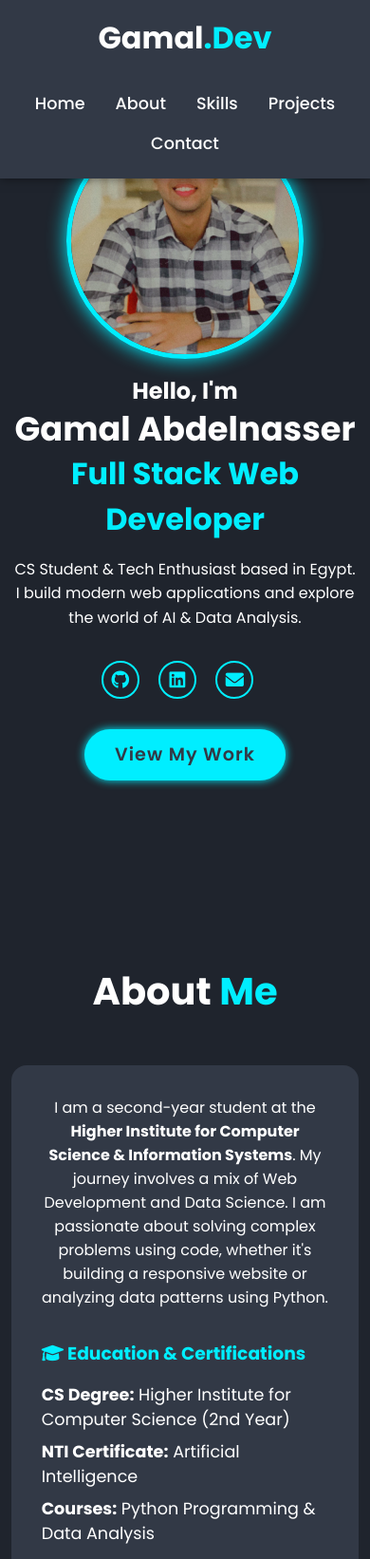
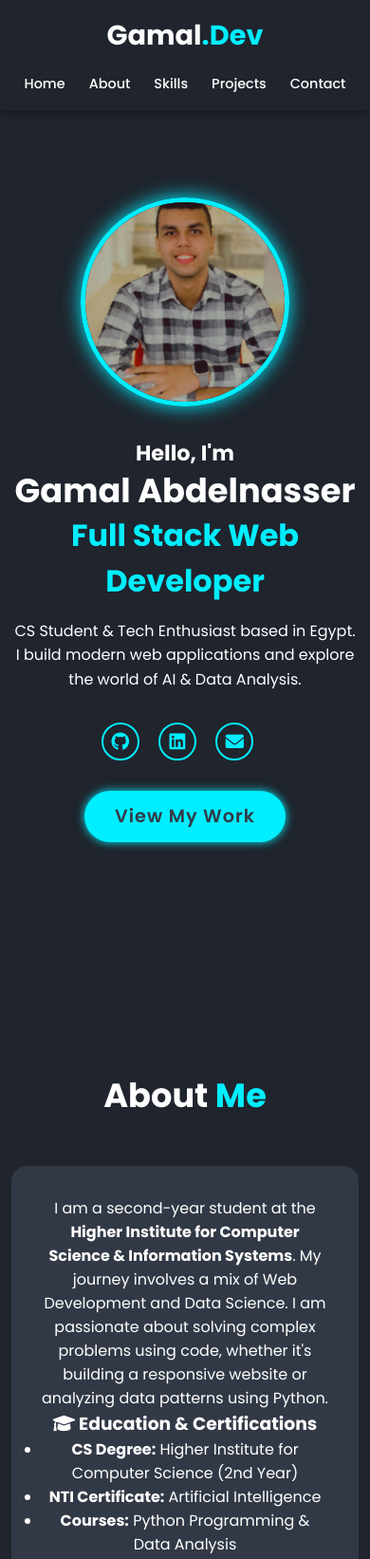
Before and after one commit to bjmal4238-maker/Portfolio, a plain HTML site: page index.html in a window 390 px wide. Shown: the top 1642 px of the page at 95% size. Drawn offline with Linux system fonts and the light colour scheme.

Commit message:
Refactor CSS styles and improve responsiveness

```diff
--- a/style.css
+++ b/style.css
@@ -24,7 +24,7 @@
 body {
     background: var(--bg-color);
     color: var(--text-color);
-    overflow-x: hidden; /* يمنع ظهور شريط تمرير بالعرض */
+    overflow-x: hidden;
 }
 
 /* --- تنسيق الهيدر (Navbar) --- */
@@ -34,20 +34,19 @@ header {
     left: 0;
     width: 100%;
     padding: 1.5rem 9%;
-    background: var(--bg-color);
+    background: var(--bg-color); /* لون الخلفية عشان يغطي اللي تحته */
     display: flex;
     justify-content: space-between;
     align-items: center;
-    z-index: 100;
+    z-index: 1000; /* رقم عالي عشان يفضل فوق كل حاجة */
     box-shadow: 0 0 10px rgba(0, 0, 0, 0.5);
-    transition: .3s;
 }
 
 .logo {
-    font-size: 2rem;
+    font-size: 1.8rem;
     color: var(--text-color);
     font-weight: 700;
-    cursor: pointer;
+    white-space: nowrap; /* يمنع نزول الاسم سطرين */
 }
 
 .logo span {
@@ -78,7 +77,7 @@ header {
 /* --- تنسيق القسم الرئيسي (Hero Section) --- */
 section {
     min-height: 100vh;
-    padding: 10rem 9% 2rem; /* مسافات للكمبيوتر */
+    padding: 10rem 9% 2rem;
 }
 
 .hero {
@@ -151,14 +150,7 @@ section {
     transition: .5s ease;
 }
 
-.btn:hover {
-    box-shadow: none;
-    background: transparent;
-    border: 2px solid var(--main-color);
-    color: var(--main-color);
-}
-
-/* --- تنسيق صورة البروفايل --- */
+/* --- تنسيق الصورة --- */
 .hero-img {
     flex: 1;
     display: flex;
@@ -184,78 +176,45 @@ section {
     object-fit: cover;
 }
 
-.img-box:hover {
-    box-shadow: 0 0 40px var(--main-color);
-}
-
-/* --- العناوين العامة --- */
+/* --- باقي الأقسام --- */
 .heading {
     text-align: center;
     font-size: 3rem;
     margin-bottom: 3rem;
 }
+.heading span { color: var(--main-color); }
 
-.heading span {
-    color: var(--main-color);
-}
-
-/* --- الأقسام (About, Skills, Projects) --- */
-.about-content,
-.contact-form,
-.skill-card,
-.project-card {
+.about-content, .contact-form, .skill-card, .project-card {
     background: var(--second-bg-color);
     padding: 2rem;
     border-radius: 1rem;
     text-align: center;
-    transition: 0.5s;
 }
 
-.about-content { text-align: center; }
-.education-box { margin-top: 2rem; text-align: left; }
-.education-box h3 { color: var(--main-color); margin-bottom: 1rem; }
-.education-box ul li { list-style: none; margin-bottom: 0.5rem; font-size: 1.1rem; }
-
-/* Grid Systems */
 .skills-container, .projects-container {
     display: grid;
-    grid-template-columns: repeat(auto-fit, minmax(250px, 1fr)); /* تحسين التجاوب */
+    grid-template-columns: repeat(auto-fit, minmax(250px, 1fr));
     gap: 2rem;
 }
 
-.skill-card:hover, .project-card:hover {
-    border: 1px solid var(--main-color);
-    transform: translateY(-5px);
-}
-
 .skill-card i { font-size: 3rem; color: var(--main-color); margin-bottom: 1rem; }
-.project-info h3 { font-size: 1.5rem; margin-bottom: 1rem; }
 .tags span { display: inline-block; background: #000; color: var(--main-color); padding: 5px 10px; border-radius: 5px; font-size: 0.8rem; margin: 5px; }
 .links { margin-top: 1.5rem; }
-.btn-small { display: inline-block; padding: 0.5rem 1.5rem; background: transparent; border: 2px solid var(--main-color); color: var(--main-color); border-radius: 2rem; font-weight: 600; transition: 0.3s; }
-.btn-small:hover { background: var(--main-color); color: var(--second-bg-color); }
+.btn-small { display: inline-block; padding: 0.5rem 1.5rem; border: 2px solid var(--main-color); color: var(--main-color); border-radius: 2rem; font-weight: 600; transition: 0.3s; }
 
-/* --- قسم Contact --- */
+/* Contact Styles */
 .contact-container {
     display: flex;
     justify-content: center;
-    align-items: flex-start;
     gap: 3rem;
     flex-wrap: wrap;
 }
-
-.contact-info { flex: 1; max-width: 500px; }
-.contact-info h3 { font-size: 2rem; margin-bottom: 1rem; }
-.contact-info p { margin-bottom: 2rem; }
+.contact-info { flex: 1; max-width: 500px; text-align: left; }
 .info-box .item { display: flex; align-items: center; gap: 1rem; margin-bottom: 1.5rem; }
 .info-box .item i { font-size: 1.2rem; color: var(--main-color); width: 45px; height: 45px; background: var(--second-bg-color); border-radius: 50%; display: flex; justify-content: center; align-items: center; }
+.contact-form { flex: 1; max-width: 600px; }
+.contact-form input, .contact-form textarea { width: 100%; padding: 1rem; background: var(--bg-color); color: white; margin-bottom: 1rem; border-radius: 0.5rem; }
 
-.contact-form { flex: 1; max-width: 600px; }
-.contact-form input, .contact-form textarea { width: 100%; padding: 1rem; font-size: 1rem; color: var(--text-color); background: var(--bg-color); border-radius: 0.5rem; margin-bottom: 1rem; }
-.contact-form input:focus, .contact-form textarea:focus { border: 1px solid var(--main-color); }
-.contact-form .btn { margin-top: 1rem; cursor: pointer; border: none; }
-
-/* Footer */
 footer {
     background: var(--second-bg-color);
     padding: 2rem 9%;
@@ -263,75 +222,72 @@ footer {
     margin-top: auto;
 }
 
-/* ========================================= */
-/* === ميديا كويري (تعديلات الموبايل) === */
-/* ========================================= */
+/* ================================================= */
+/* === التعديلات الخاصة بالموبايل (الحل الجذري) === */
+/* ================================================= */
 
 @media (max-width: 991px) {
-    /* للتابلت واللابتوب الصغير */
     header { padding: 2rem 3%; }
     section { padding: 10rem 3% 2rem; }
+    .contact-info { text-align: center; }
+    .info-box .item { justify-content: center; }
 }
 
 @media (max-width: 768px) {
-    /* للموبايلات */
 
-    /* 1. تعديل الهيدر */
+    /* 1. تظبيط الهيدر واللينكات */
     header {
-        flex-direction: column; /* يخلي اللوجو فوق واللينكات تحت */
+        flex-direction: column;
         padding: 1rem 3%;
-        background: var(--second-bg-color); /* لون خلفية عشان يوضح */
+        gap: 1rem; /* مسافة بين اللوجو واللينكات */
     }
 
     .nav-links {
-        margin-top: 1.5rem;
-        flex-wrap: wrap; /* يسمح للينكات تنزل سطر تاني لو المكان ضيق */
+        display: flex;
+        flex-wrap: wrap;
         justify-content: center;
         width: 100%;
-        padding: 0;
+        margin: 0;
+        gap: 15px; /* مسافة واضحة بين كل لينك والتاني */
     }
 
     .nav-links li {
-        margin: 0.5rem 1rem; /* مسافات بين اللينكات */
+        margin: 0; /* الغاء الهوامش القديمة */
     }
 
-    /* 2. تعديل القسم الرئيسي (Hero) */
-    .hero {
-        flex-direction: column-reverse; /* يعكس الترتيب: الصورة فوق والكلام تحت */
-        text-align: center;
-        gap: 1rem;
-        padding-top: 8rem; /* يزود مسافة من فوق عشان الهيدر م يغطيش عليه */
+    .nav-links a {
+        font-size: 0.9rem; /* تصغير الخط شوية عشان يساعوا */
+        padding: 5px;
     }
 
+    /* 2. تظبيط ترتيب الصفحة الرئيسية */
+    section {
+        padding-top: 13rem; /* مسافة كبيرة من فوق عشان الهيدر ميعملش زحمة */
+    }
+
+    .hero {
+        flex-direction: column-reverse; /* اعكس الترتيب: الكلام الأول وبعدين الصورة تحت */
+        text-align: center;
+        gap: 2rem;
+    }
+
+    /* 3. تظبيط الصورة */
+    .img-box {
+        width: 220px; /* تصغير الصورة في الموبايل */
+        height: 220px;
+        margin: 0 auto; /* توسيط الصورة */
+    }
+
+    /* 4. تظبيط حجم الخطوط */
     .hero-content h1 {
-        font-size: 2.2rem; /* تصغير الخط الكبير */
+        font-size: 2.2rem;
     }
 
     .hero-content h3 {
-        font-size: 1.5rem;
+        font-size: 1.4rem;
     }
 
-    .img-box {
-        width: 250px; /* تصغير الصورة شوية */
-        height: 250px;
-    }
-
-    /* 3. تعديل العناوين */
     .heading {
-        font-size: 2.5rem;
-    }
-
-    /* 4. تعديل قسم التواصل */
-    .contact-container {
-        flex-direction: column;
-    }
-
-    .contact-info {
-        text-align: center;
-        margin-bottom: 2rem;
-    }
-
-    .info-box .item {
-        justify-content: center; /* توسيط الأيقونات والكلام */
+        font-size: 2.2rem;
     }
 }
```
